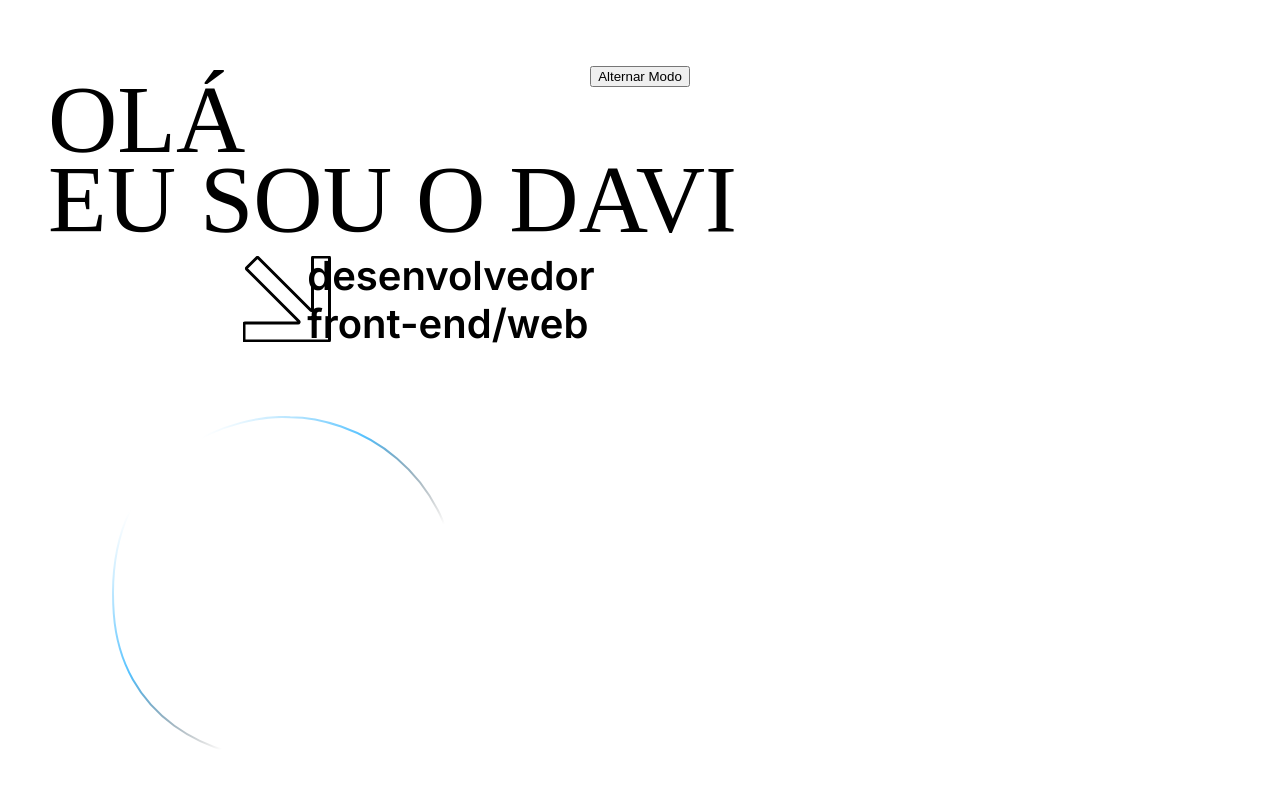
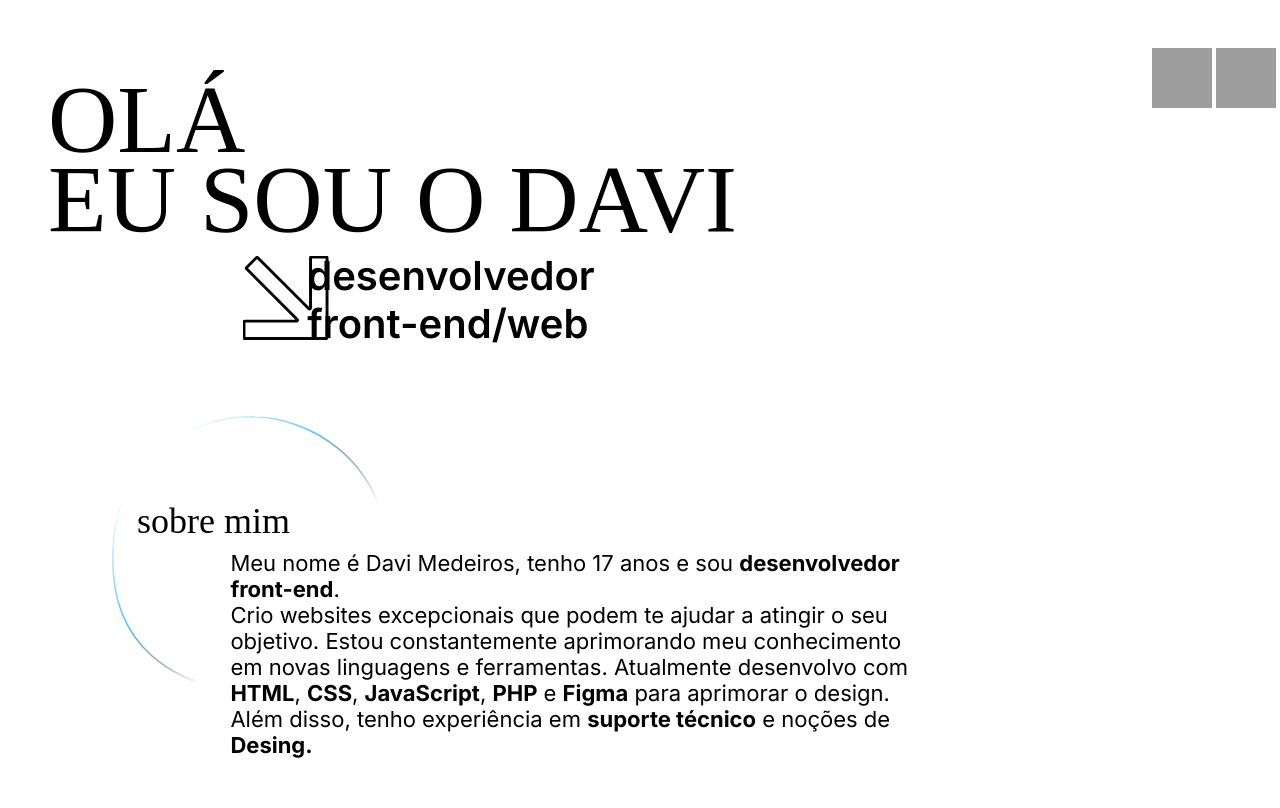
Before and after one commit to sdeiros/port, a plain HTML site: page index.html in a window 1280 px wide. Drawn offline with Linux system fonts and the light colour scheme; grey boxes are pictures that could not be loaded; a web font is replaced by a local one.

Commit message:
Add files via upload

```diff
--- a/index.html
+++ b/index.html
@@ -1,9 +1,11 @@
 <!DOCTYPE html>
 <html lang="pt-br">
+
 <head>
     <meta charset="UTF-8">
     <meta name="viewport" content="width=device-width, initial-scale=1.0">
     <link rel="preconnect" href="https://fonts.googleapis.com">
+    <link rel="stylesheet" type="text/css" href="./responsivo.css">
     <title>DM - portifólio</title>
     <style>
         @import url('https://fonts.googleapis.com/css2?family=Arapey:ital@0;1&display=swap');
@@ -11,8 +13,6 @@
 
         body {
             transition: background-color 0.5s, color 0.5s;
-            font-family: Arial;
-            text-align: center;
             padding: 40px;
         }
 
@@ -36,23 +36,17 @@
             top: 0rem;
         }
 
-        .seta {
-            position: absolute;
-            width: 85.5px;
-            height: 84px;
-            flex-shrink: 0;
-            left: 0;
-          top: 4rem;
-        }
-
         .dark-mode {
-            background-color: #0C0C0C; /* Cor do modo noturno */
+            background-color: #0C0C0C;
+            /* Cor do modo noturno */
             color: #FDFFFF;
         }
 
         .light-mode {
-            background-color: #FFFDF5; /* Cor do modo claro */
-            color: #000; /* Cor do texto no modo claro */
+            background-color: #FFFDF5;
+            /* Cor do modo claro */
+            color: #000;
+            /* Cor do texto no modo claro */
         }
 
         .txt2 {
@@ -86,18 +80,62 @@
             left: 19%;
         }
 
+        .circle {
+            position: absolute;
+            left: 7rem;
+            top: 26rem;
+        }
 
+        .sobre {
+            position: absolute;
+            font-family: Arapey;
+            font-size: 36px;
+            font-style: normal;
+            font-weight: 400;
+            line-height: normal;
+            left: 10.7%;
+            top: 58%;
+        }
+
+        .apre {
+            position: absolute;
+            width: 700px;
+            height: 258px;
+            flex-shrink: 0;
+            font-family: Inter;
+            font-size: 22px;
+            font-style: normal;
+            font-weight: 400;
+            line-height: normal;
+            left: 18%;
+            top: 66%;
+        }
+
+        #theme-toggle{
+            position: absolute;
+            left: 90%;
+        }
     </style>
+
+
 </head>
+
 <body>
+        <nav>
+            <div id="theme-toggle">
+                <img width="60" height="60" src="https://img.icons8.com/ios-glyphs/60/FFFFFF/sun.png" alt="sun-icon"/>
+                <img width="60" height="60" src="https://img.icons8.com/ios-glyphs/60/do-not-disturb-2.png" alt="moon-icon"/>
+            </div>
+        </nav>
+
     <h1 class="ola">OLÁ</h1><br>
     <p>EU SOU O DAVI</p>
 
-    <button id="toggle-mode">Alternar Modo</button>
-
     <div class="svg-container">
-        <svg xmlns="http://www.w3.org/2000/svg" width="88" height="86" viewBox="0 0 88 86" fill="none">
-            <path id="svg-path" d="M85.5 1H70.5C69.9477 1 69.5 1.44771 69.5 2V53.5858C69.5 54.4767 68.4229 54.9229 67.7929 54.2929L15.2071 1.70711C14.8166 1.31658 14.1834 1.31658 13.7929 1.70711L3.70711 11.7929C3.31658 12.1834 3.31658 12.8166 3.70711 13.2071L55.7929 65.2929C56.4229 65.9229 55.9767 67 55.0858 67H2C1.44772 67 1 67.4477 1 68V84C1 84.5523 1.44772 85 2 85H85.5C86.0523 85 86.5 84.5523 86.5 84V2C86.5 1.44772 86.0523 1 85.5 1Z" stroke="black" stroke-width="3" />
+        <svg xmlns="http://www.w3.org/2000/svg" viewBox="0 0 88 86" fill="none">
+            <path id="svg-path"
+                d="M85.5 1H70.5C69.9477 1 69.5 1.44771 69.5 2V53.5858C69.5 54.4767 68.4229 54.9229 67.7929 54.2929L15.2071 1.70711C14.8166 1.31658 14.1834 1.31658 13.7929 1.70711L3.70711 11.7929C3.31658 12.1834 3.31658 12.8166 3.70711 13.2071L55.7929 65.2929C56.4229 65.9229 55.9767 67 55.0858 67H2C1.44772 67 1 67.4477 1 68V84C1 84.5523 1.44772 85 2 85H85.5C86.0523 85 86.5 84.5523 86.5 84V2C86.5 1.44772 86.0523 1 85.5 1Z"
+                stroke="black" stroke-width="3" />
         </svg>
     </div>
 
@@ -105,25 +143,48 @@
     <h1 class="txt3" lang="en">front-end/web</h1>
 
 
-    <svg xmlns="http://www.w3.org/2000/svg" width="350" height="345" viewBox="0 0 350 345" fill="none" style="position: absolute; left: 7rem; top: 26rem;">>
-  <path d="M348.5 197.748C348.5 45.5 235.768 1.24766 178.268 1.24766C130.268 -2.25232 -10.6217 29.7815 1.76822 197.748C16.7621 401.016 348.5 384.144 348.5 197.748Z" stroke="url(#paint0_linear_128_50)" stroke-width="2"/>
+    <svg class="circle" xmlns="http://www.w3.org/2000/svg" width="350" height="345" viewBox="0 0 350 345" fill="none">
+        <path
+            d="M348.5 197.748C348.5 45.5 235.768 1.24766 178.268 1.24766C130.268 -2.25232 -10.6217 29.7815 1.76822 197.748C16.7621 401.016 348.5 384.144 348.5 197.748Z"
+            stroke="url(#paint0_linear_128_50)" stroke-width="2" />
         <defs>
             <linearGradient id="paint0_linear_128_50" x1="76" y1="36" x2="262" y2="220" gradientUnits="userSpaceOnUse">
-      <stop stop-color="white"/>
-      <stop offset="0.4375" stop-color="#56C2FF"/>
-      <stop offset="0.890625" stop-color="#0C0C0C" stop-opacity="0"/>
+                <stop stop-color="white" />
+                <stop offset="0.4375" stop-color="#56C2FF" />
+                <stop offset="0.890625" stop-color="#0C0C0C" stop-opacity="0" />
             </linearGradient>
         </defs>
     </svg>
 
+    <p class="sobre">sobre mim</p>
+    <p class="apre">Meu nome é Davi Medeiros, tenho 17 anos e sou <strong>desenvolvedor front-end</strong>.<br>
+        Crio websites excepcionais que podem te ajudar a atingir o seu objetivo.
+        Estou constantemente aprimorando meu conhecimento em novas linguagens e ferramentas. Atualmente desenvolvo com <strong>HTML</strong>, <strong>CSS</strong>, <strong>JavaScript</strong>, <strong>PHP</strong> e <strong>Figma</strong> para aprimorar o design. Além disso, tenho experiência em <strong>suporte técnico</strong> e noções de <strong>Desing.</strong>
+    </p>
 
     <script>
         const body = document.body;
-        const toggleButton = document.getElementById('toggle-mode');
+        const sunIcon = document.getElementById('sun-icon');
+        const moonIcon = document.getElementById('moon-icon');
+        const themeToggle = document.getElementById('theme-toggle');
         const svgPath = document.getElementById('svg-path');
         let isDarkMode = false;
 
-        toggleButton.addEventListener('click', () => {
+        // Verifica o tema atual e exibe o ícone apropriado
+        function updateIcon() {
+            if (body.classList.contains('dark-mode')) {
+                sunIcon.style.display = 'none';
+                moonIcon.style.display = 'block';
+                svgPath.setAttribute('stroke', 'white'); // Cor do traço para o modo escuro
+            } else {
+                sunIcon.style.display = 'block';
+                moonIcon.style.display = 'none';
+                svgPath.setAttribute('stroke', 'black'); // Cor do traço para o modo claro
+            }
+        }
+
+        // Adiciona o evento de clique para alternar o tema e ícone
+        themeToggle.addEventListener('click', () => {
             isDarkMode = !isDarkMode;
             if (isDarkMode) {
                 body.classList.add('dark-mode');
@@ -132,7 +193,12 @@
                 body.classList.remove('dark-mode');
                 svgPath.setAttribute('stroke', 'black'); // Cor do traço para o modo claro
             }
+            updateIcon();
         });
+
+        // Chama a função para configurar o ícone inicial
+        updateIcon();
     </script>
 </body>
+
 </html>
--- /dev/null
+++ b/responsivo.css
@@ -0,0 +1,60 @@
+@media (max-width: 1600px) {
+    .ola {
+        font-size: 70px;
+        /* Reduzindo o tamanho da fonte */
+        top: 0rem;
+        /* Ajustando a posição superior */
+    }
+
+    .txt2 {
+        font-size: 36px;
+        /* Reduzindo o tamanho da fonte */
+        top: 11rem;
+        /* Ajustando a posição superior */
+        left: 23%;
+    }
+
+    p{
+        font-size: 70px;
+        top: 3rem;
+    }
+
+    .txt3 {
+        font-size: 36px;
+        /* Reduzindo o tamanho da fonte */
+        top: 13.6rem;
+        /* Ajustando a posição superior */
+        left: 23%;
+    }
+
+    body {
+        padding: 20px;
+    }
+
+    .circle {
+        width: 280px; /* Define uma largura máxima para evitar que o SVG fique muito grande */
+        height: auto; /* Mantém a proporção original do SVG */
+        top: 22.8rem;
+    }
+
+    .svg-container {
+        position: absolute;
+        width: 70px;
+        height: 40px;
+        flex-shrink: 0;
+        top: 13rem;
+        left: 17rem;
+    }
+
+    .sobre{
+        font-size:28px;
+        top:50%;
+        left: 12%;
+    }
+
+    .apre{
+        font-size: 22px;
+        top:57%;
+        width: 600px;
+    }
+}
```
Lines whose indentation alone changed are shown as unchanged.
